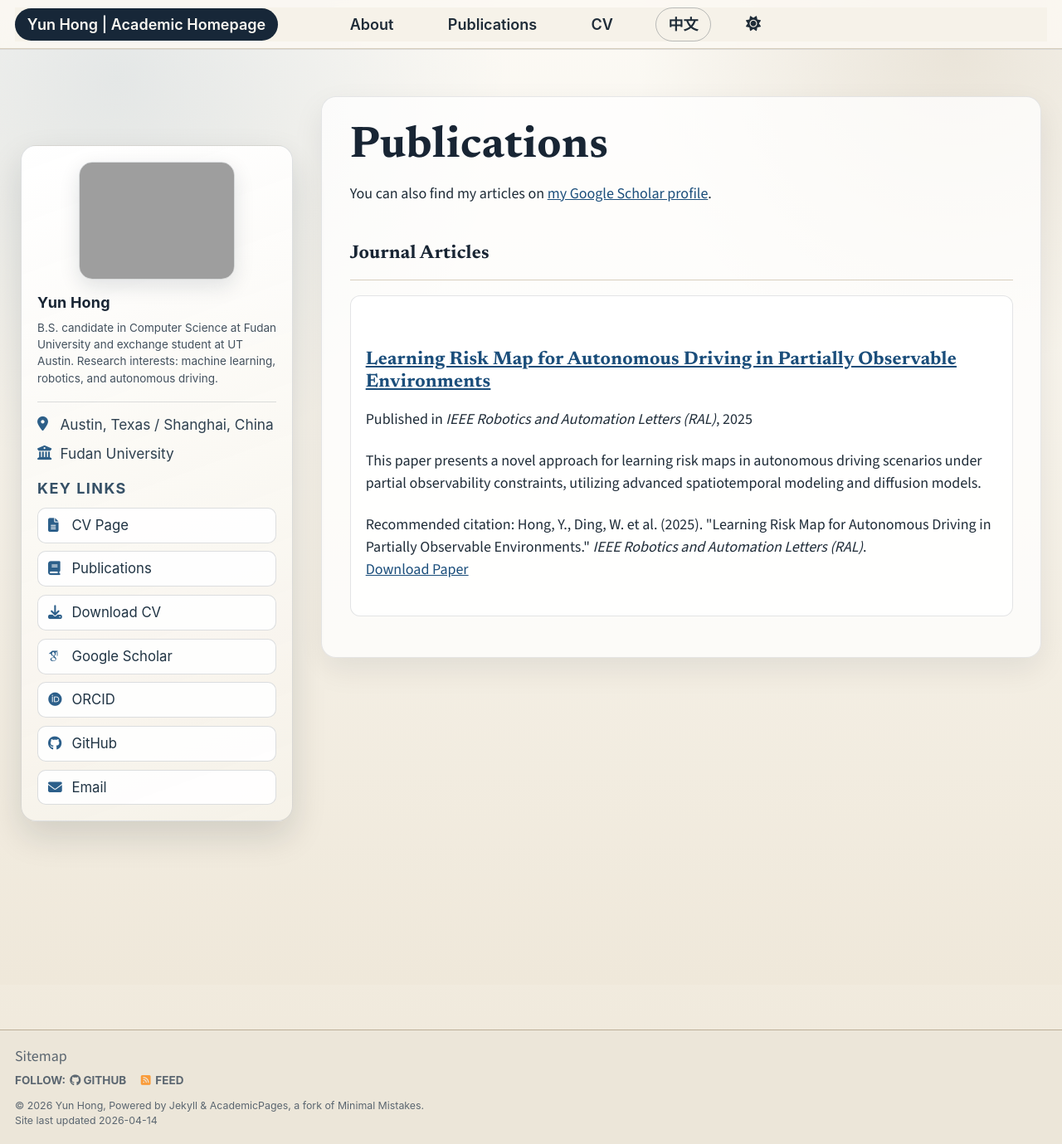
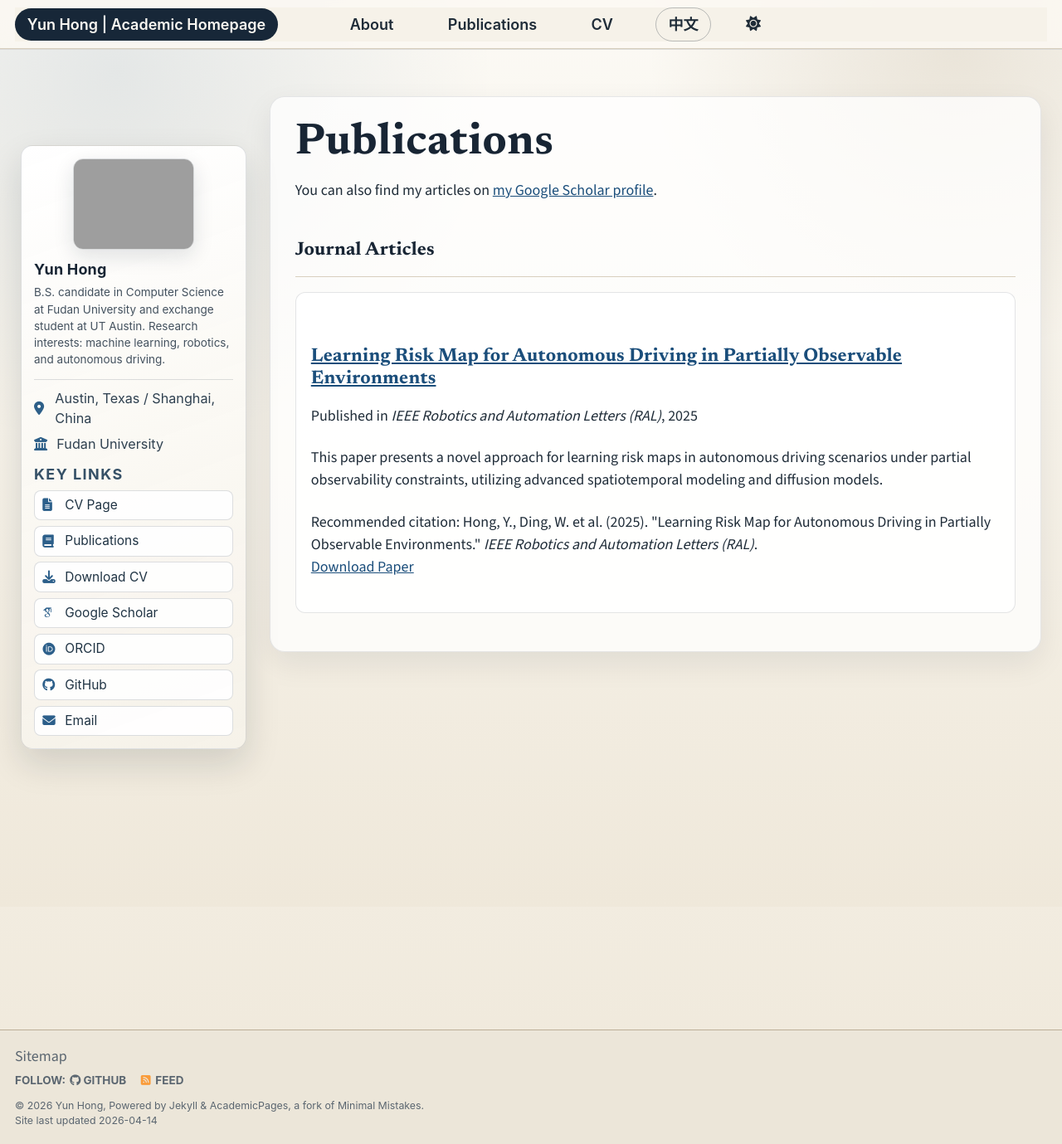
Before and after one commit to 16yunH/16yunH.github.io, a Jekyll site: the page built from _pages/publications.html, in a window 1280 px wide and 1379 px high. Shown: the whole window at 83% size. Built offline with Jekyll 4.4.1, drawn with Linux system fonts in a browser that asks for light colours; some web fonts are replaced; a script that is not in the unit is left out.

Commit message:
Fix publication links, sidebar scale, and dark mode surfaces

```diff
--- a/_includes/archive-single.html
+++ b/_includes/archive-single.html
@@ -27,7 +27,9 @@
     {% endif %}
 
     <h2 class="archive__item-title" itemprop="headline">
-      {% if post.link %}
+      {% if post.collection == 'publications' and post.paperurl %}
+        <a href="{{ post.paperurl }}" target="_blank" rel="noopener">{{ title }}</a>
+      {% elsif post.link %}
         <a href="{{ post.link }}">{{ title }}</a> <a href="{{ base_path }}{{ post.url }}" rel="permalink"><i class="fa fa-link" aria-hidden="true" title="permalink"></i><span class="sr-only">Permalink</span></a>
       {% else %}
         <a href="{{ base_path }}{{ post.url }}" rel="permalink">{{ title }}</a>
@@ -49,7 +51,7 @@
     {% if post.excerpt and site.read_more != 'enabled' %}
     <p class="archive__item-excerpt" itemprop="description">{{ post.excerpt | markdownify }}</p>
     {% elsif post.excerpt and site.read_more == 'enabled' %}
-    <p class="archive__item-excerpt" itemprop="description"><p>{{ post.excerpt | markdownify | remove: '<p>' | remove: '</p>' }}<strong><a href="{{ base_path }}{{ post.url }}" rel="permalink"> Read more</a></strong></p></p>
+    <p class="archive__item-excerpt" itemprop="description"><p>{{ post.excerpt | markdownify | remove: '<p>' | remove: '</p>' }}<strong>{% if post.collection == 'publications' and post.paperurl %}<a href="{{ post.paperurl }}" target="_blank" rel="noopener"> Read more</a>{% else %}<a href="{{ base_path }}{{ post.url }}" rel="permalink"> Read more</a>{% endif %}</strong></p></p>
     {% endif %}
 
     {% if post.citation and post.paperurl and post.slidesurl and post.bibtexurl %}
--- a/_sass/layout/_academic_redesign.scss
+++ b/_sass/layout/_academic_redesign.scss
@@ -136,8 +136,8 @@
   background:
     linear-gradient(160deg, rgba(255, 255, 255, 0.98) 0%, rgba(246, 242, 233, 0.92) 100%);
   border: 1px solid rgba(24, 37, 52, 0.14);
-  border-radius: 18px;
-  padding: 1.05rem;
+  border-radius: 14px;
+  padding: 0.82rem;
   box-shadow: 0 18px 42px rgba(13, 27, 38, 0.14);
 }
 
@@ -148,33 +148,33 @@
 
 .profile-card__avatar img {
   width: 100%;
-  max-width: 188px;
-  border-radius: 16px;
+  max-width: 146px;
+  border-radius: 12px;
   border: 1px solid rgba(23, 37, 50, 0.16);
   box-shadow: 0 8px 24px rgba(19, 35, 49, 0.12);
 }
 
 .profile-card__body {
-  margin-top: 0.95rem;
+  margin-top: 0.7rem;
 }
 
 .profile-card__name {
   margin: 0;
-  font-size: 1.5rem;
+  font-size: 1.32rem;
 }
 
 .profile-card__bio {
-  margin-top: 0.52rem;
+  margin-top: 0.4rem;
   margin-bottom: 0;
-  font-size: 0.97rem;
+  font-size: 0.89rem;
   color: #43515e;
-  line-height: 1.62;
+  line-height: 1.5;
 }
 
 .profile-card__meta {
   list-style: none;
-  margin: 1rem 0 0;
-  padding: 0.78rem 0 0;
+  margin: 0.72rem 0 0;
+  padding: 0.58rem 0 0;
   border-top: 1px solid rgba(24, 37, 52, 0.14);
 }
 
@@ -182,8 +182,8 @@
   display: flex;
   align-items: center;
   gap: 0.52rem;
-  margin-bottom: 0.5rem;
-  font-size: 0.96rem;
+  margin-bottom: 0.36rem;
+  font-size: 0.9rem;
   color: #2f4150;
 }
 
@@ -197,12 +197,12 @@
 }
 
 .profile-card__links {
-  margin-top: 1rem;
+  margin-top: 0.76rem;
 }
 
 .profile-card__links-title {
   margin: 0;
-  font-size: 0.9rem;
+  font-size: 0.8rem;
   letter-spacing: 0.08em;
   text-transform: uppercase;
   color: #365167;
@@ -210,12 +210,12 @@
 
 .profile-card__links-list {
   list-style: none;
-  margin: 0.7rem 0 0;
+  margin: 0.45rem 0 0;
   padding: 0;
 }
 
 .profile-card__links-list li {
-  margin-bottom: 0.55rem;
+  margin-bottom: 0.38rem;
 }
 
 .profile-card__links-list li:last-child {
@@ -225,14 +225,14 @@
 .profile-card__links-list a {
   display: flex;
   align-items: center;
-  gap: 0.58rem;
-  padding: 0.5rem 0.66rem;
-  border-radius: 10px;
+  gap: 0.5rem;
+  padding: 0.4rem 0.52rem;
+  border-radius: 8px;
   border: 1px solid rgba(24, 37, 52, 0.15);
   background: rgba(255, 255, 255, 0.9);
   color: #203444;
-  font-size: 0.93rem;
-  line-height: 1.36;
+  font-size: 0.86rem;
+  line-height: 1.3;
   text-decoration: none;
   transition: transform 0.16s ease, border-color 0.2s ease, background-color 0.2s ease;
 }
@@ -249,14 +249,106 @@
   color: #2c5f8a;
 }
 
+/* Dark mode full-surface overrides */
+html[data-theme="dark"] body {
+  background:
+    radial-gradient(circle at 11% 8%, rgba(41, 93, 143, 0.24), transparent 32%),
+    radial-gradient(circle at 90% 5%, rgba(94, 74, 38, 0.28), transparent 26%),
+    linear-gradient(180deg, #10161d 0%, #151d26 48%, #111922 100%);
+  color: #e8edf2;
+}
+
+html[data-theme="dark"] .masthead {
+  background: rgba(20, 27, 35, 0.88);
+  border-bottom-color: rgba(206, 220, 232, 0.2);
+}
+
+html[data-theme="dark"] .masthead__menu-item--lg a {
+  background: #dce6ef;
+  color: #132131;
+}
+
+html[data-theme="dark"] .masthead__menu-item--lg a:hover {
+  background: #f3f7fb;
+  color: #132131;
+}
+
+html[data-theme="dark"] .lang-toggle {
+  border-color: rgba(221, 232, 242, 0.38);
+}
+
+html[data-theme="dark"] .page,
+html[data-theme="dark"] .archive {
+  background: rgba(26, 34, 45, 0.84);
+  border-color: rgba(217, 227, 237, 0.18);
+  box-shadow: 0 16px 42px rgba(0, 0, 0, 0.36);
+}
+
+html[data-theme="dark"] .page__title,
+html[data-theme="dark"] .page__content h2,
+html[data-theme="dark"] .archive__item-title {
+  color: #f0f5fb;
+}
+
+html[data-theme="dark"] .page__content h2::after {
+  border-bottom-color: rgba(122, 181, 227, 0.62);
+}
+
+html[data-theme="dark"] .profile-card {
+  background: linear-gradient(160deg, rgba(27, 37, 48, 0.95) 0%, rgba(22, 31, 41, 0.92) 100%);
+  border-color: rgba(217, 227, 237, 0.18);
+  box-shadow: 0 18px 42px rgba(0, 0, 0, 0.4);
+}
+
+html[data-theme="dark"] .profile-card__avatar img {
+  border-color: rgba(217, 227, 237, 0.26);
+  box-shadow: 0 10px 28px rgba(0, 0, 0, 0.42);
+}
+
+html[data-theme="dark"] .profile-card__name {
+  color: #f1f6fb;
+}
+
+html[data-theme="dark"] .profile-card__bio {
+  color: #c8d4df;
+}
+
+html[data-theme="dark"] .profile-card__meta {
+  border-top-color: rgba(217, 227, 237, 0.18);
+}
+
+html[data-theme="dark"] .profile-card__meta li {
+  color: #d5e0ea;
+}
+
+html[data-theme="dark"] .profile-card__meta i,
+html[data-theme="dark"] .profile-card__links-list i {
+  color: #8ec4ef;
+}
+
+html[data-theme="dark"] .profile-card__links-title {
+  color: #b3cadf;
+}
+
+html[data-theme="dark"] .profile-card__links-list a {
+  border-color: rgba(217, 227, 237, 0.22);
+  background: rgba(32, 43, 56, 0.92);
+  color: #e7eff7;
+}
+
+html[data-theme="dark"] .profile-card__links-list a:hover {
+  border-color: rgba(131, 191, 236, 0.48);
+  background: rgba(43, 58, 74, 0.96);
+}
+
 /* Desktop layout fix: explicit grid with a wider sidebar */
 @media (min-width: 1100px) {
   #main {
     display: grid;
-    grid-template-columns: minmax(276px, 328px) minmax(0, 1fr);
-    gap: 1.9rem;
+    grid-template-columns: minmax(226px, 272px) minmax(0, 1fr);
+    gap: 1.55rem;
     align-items: start;
-    max-width: 1400px;
+    max-width: 1340px;
     padding-left: 1.4rem;
     padding-right: 1.4rem;
   }
@@ -289,7 +381,7 @@
     float: none;
     width: auto;
     margin: 0;
-    padding: 1.75rem 1.85rem;
+    padding: 1.55rem 1.65rem;
   }
 }
 
@@ -303,8 +395,8 @@
   }
 
   .profile-card {
-    border-radius: 14px;
-    padding: 0.92rem;
+    border-radius: 12px;
+    padding: 0.8rem;
   }
 
   .page,
@@ -320,7 +412,7 @@
   }
 
   .profile-card__avatar img {
-    max-width: 134px;
+    max-width: 118px;
   }
 
   .page__title {
```
